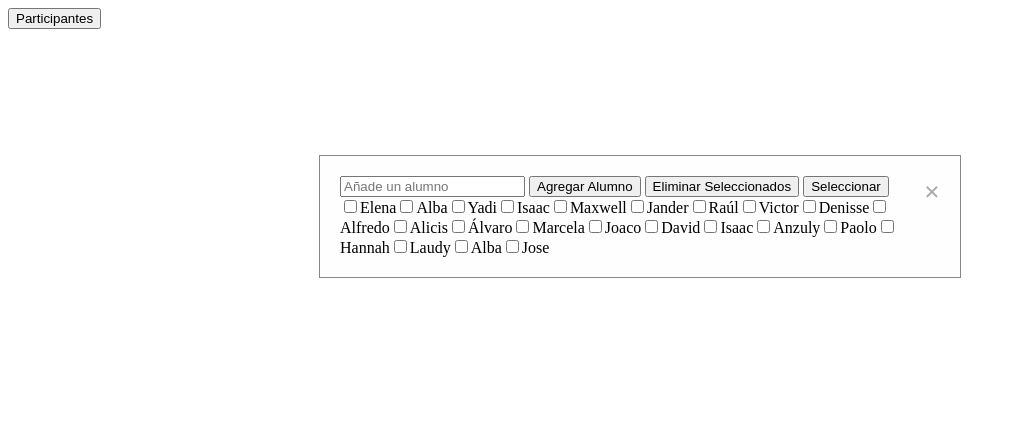
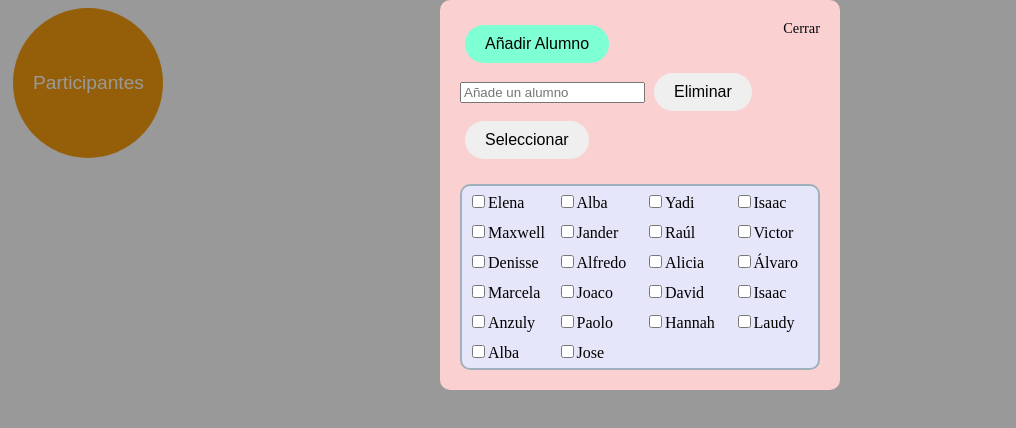
Before and after one commit to Maxuel09/Ruleta-equipo-uno, a plain HTML site: page index.html in a window 1280 px wide. Both pictures are taken after a click on the button "Participantes". Shown: the whole page, without its empty margins (0-1016 px from the left). Drawn offline with nearby package versions, Linux system fonts and the light colour scheme.

Commit message:
ventana modal

```diff
--- a/index.html
+++ b/index.html
@@ -1,10 +1,12 @@
 <!DOCTYPE html>
 <html lang="en">
+
 <head>
     <meta charset="UTF-8">
     <meta http-equiv="X-UA-Compatible" content="IE=edge">
     <meta name="viewport" content="width=device-width, initial-scale=1.0">
     <link href="styles.css" rel="stylesheet">
+    <link rel="stylesheet" href="https://fonts.googleapis.com/css2?family=Material+Symbols+Outlined:opsz,wght,FILL,GRAD@20..48,100..700,0..1,-50..200" />
     <title>Lista de Alumnos</title>
     <!-- Aquí puedes enlazar tu archivo CSS si lo tienes -->
 </head>
@@ -12,28 +14,21 @@
 
 <body>
 
-        <button id="mostrarTodos">Participantes</button>
-        <div id="myModal" class="modalContainer">
-            <div class="modal-content">
-            <span class="close">×</span>
+    <button id="mostrarTodos">Participantes</button>
+    <div id="myModal" class="modalContainer">
+        <div class="modal-content">
+            <span class="close">Cerrar</span>
 
+
+            <button class="btn-add" id="agregarAlumno">Añadir Alumno</button>
             <input type="text" placeholder="Añade un alumno" id="inputAlumno">
-            <button class="btn-add" id="agregarAlumno">Agregar Alumno</button>
-            <button class="btn-delete" id="eliminarSeleccionados">Eliminar Seleccionados</button>
+            <button class="btn-delete" id="eliminarSeleccionados">Eliminar</button>
             <button class="btn-select" id="seleccionar">Seleccionar</button>
-            <div id="alumnosModal" class="modal">
-                <div class="modal-content">
-                    <span class="close">&times;</span>
-                    <select id="alumnosDropdown">
-                        <!-- Aquí se generarán dinámicamente los elementos -->
-                    </select>
-                </div>
+            <div class="li-container" id="alumnosContainer">
             </div>
-        <div class="li-container" id="alumnosContainer">
-            <!-- Aquí se generan dinámicamente los elementos -->
         </div>
     </div>
-</div>
     <script src="index.js"></script>
 </body>
+
 </html>
--- a/index.js
+++ b/index.js
@@ -1,5 +1,4 @@
-// Obtener referencias a los elementos HTML relevantes
-// Obtener referencias a los elementos HTML relevantes
+
 const mostrarTodosButton = document.getElementById("mostrarTodos");
 const modal = document.getElementById("myModal");
 const closeModalSpan = document.querySelector(".close");
@@ -9,10 +8,8 @@ const btnAgregarAlumno = document.getElementById("agregarAlumno");
 const btnEliminarSeleccionados = document.getElementById("eliminarSeleccionados");
 const btnSeleccionar = document.getElementById("seleccionar");
 
-const alumnosModal = document.getElementById("alumnosModal");
-
 // Datos de ejemplo (puedes modificarlos con tus propios datos)
-const alumnos = ["Elena", "Alba", "Yadi", "Isaac", "Maxwell","Jander","Raúl","Victor","Denisse","Alfredo","Alicis","Álvaro","Marcela","Joaco","David","Isaac","Anzuly","Paolo","Hannah","Laudy","Alba","Jose"];
+const alumnos = ["Elena", "Alba", "Yadi", "Isaac", "Maxwell","Jander","Raúl","Victor","Denisse","Alfredo","Alicia","Álvaro","Marcela","Joaco","David","Isaac","Anzuly","Paolo","Hannah","Laudy","Alba","Jose"];
 
 // Función para mostrar la modal
 function mostrarModal() {
@@ -26,7 +23,6 @@ function mostrarModal() {
 function cerrarModal() {
     modal.style.display = "none"; // Ocultar la modal
 }
-
 // Función para mostrar los alumnos en la modal
 function mostrarAlumnos() {
     alumnosContainer.innerHTML = ""; // Limpiar el contenedor de alumnos
@@ -72,9 +68,13 @@ btnEliminarSeleccionados.addEventListener("click", () => {
 
 // Evento para seleccionar todos los alumnos
 btnSeleccionar.addEventListener("click", () => {
-    const checkboxes = alumnosContainer.querySelectorAll('input[type="checkbox"]');
+    mostrarAlumnos();
+    modal.style.display= "block";
+    const checkboxes = alumnosContainer.querySelector('input[type="checkbox"]');
     checkboxes.forEach((checkbox) => {
         checkbox.checked = true;
+
+
     });
 });
 
--- a/styles.css
+++ b/styles.css
@@ -1,5 +1,52 @@
-/* Estilos para el fondo oscuro y la ventana modal */
-.modal {
+
+#mostrarTodos {
+  /* Estilos para el botón circular */
+  width: 150px; /* Ajusta el tamaño del botón */
+  height: 150px; /* Ajusta el tamaño del botón */
+  border-radius: 50%; /* Forma circular */
+  background-color: rgb(247, 158, 15); /* Color de fondo del botón */
+  color: white;
+  font-size:120%;
+  display: flex;
+  text-align: center;
+  align-content: center;
+  align-items: center;
+  border: none;
+  cursor: pointer;
+  outline: none;
+  transition: transform 0.3s, box-shadow 0.3s; /* Transición para efecto al pasar el cursor */
+  font-family: sans-serif;}
+
+/* Efecto al pasar el cursor sobre el botón */
+#mostarTodos :hover {
+  transform: scale(1.1); /* Escala el botón al pasar el cursor */
+  box-shadow: 0px 0px 10px 0px rgba(221, 7, 7, 0.3); /* Sombra al pasar el cursor */
+}
+button {
+  padding: 10px 20px;
+  border: none;
+  border-radius: 20px;
+  cursor: pointer;
+  font-size: 16px;
+  margin: 5px;
+}
+
+
+
+.btn-add{display: flex;
+  justify-content: center;
+background-color: aquamarine;}
+
+/* Estilos para botón de cerrar (×) */
+.close {
+  float: right;
+  cursor: pointer;
+  font-size: 90%;
+  color: #01080d;
+}
+
+/* Estilos para el contenedor modal */
+.modalContainer {
   display: none;
   position: fixed;
   z-index: 1;
@@ -8,28 +55,44 @@
   width: 100%;
   height: 100%;
   overflow: auto;
-    background-color: rgba(0,0,0,0.7);
+  background-color: rgba(0,0,0,0.4);
+  justify-content: center;
+  align-items: center;
 }
 
+/* Estilos para el contenido modal */
 .modal-content {
-    background-color: #fefefe;
-    margin: 10% auto;
+  background-color: rgb(250, 208, 208);
   padding: 20px;
-    border: 1px solid #888;
-    width: 80%;
-    max-width: 600px;
+  border-radius: 10px;
+  position: relative;
+  margin: auto;
+  width: 50%;
+  max-width: 360px;
+}
+/* Estilos para el contenedor de alumnos */
+.li-container /* Estilos para el contenedor de alumnos */{
+    border: 2px solid #9FB1BC;
+    border-radius: 10px;
+    padding: 6px;
+    margin-top: 20px;
+    background-color: #E6E6FA;
+    max-width: 1980%;
+    margin-left: auto;
+    margin-right: auto;
+
+    display: grid;
+    grid-template-columns: repeat(4, 1fr); /* Cuatro columnas */
+    grid-gap: 10px; /* Espacio entre elementos */
+    justify-items:flex-start; /* Centra los elementos horizontalmente */
+
 }
 
-  .close {
-    color: #aaa;
-    float: right;
-    font-size: 28px;
-    font-weight: bold;
+.select-all {
+  display: block;
+  margin-bottom: 10px;
 }
 
-  .close:hover,
-  .close:focus {
-    color: black;
-    text-decoration: none;
-    cursor: pointer;
+.select-all input[type="checkbox"] {
+  margin-right: 5px;
 }
```
Lines whose indentation alone changed are shown as unchanged.
